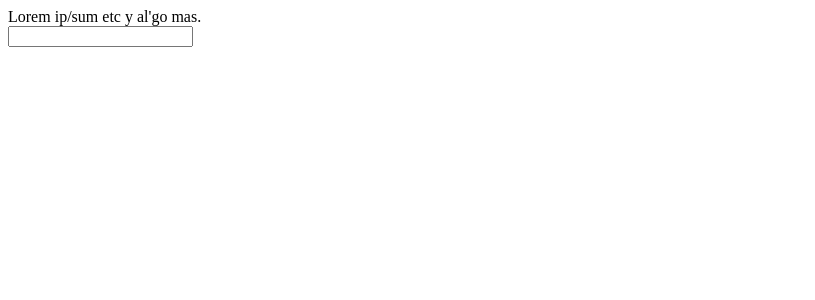
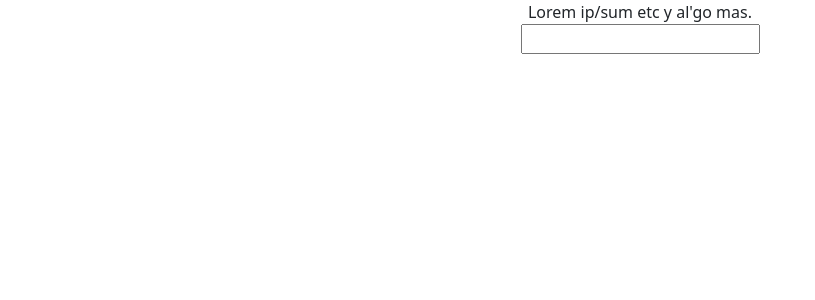
Before and after one commit to standardgalactic/TypeSu, a React (Create React App) app: page / in a window 1280 px wide. Shown: the top 300 px of the page, without its empty margins (0-815 px from the left). Built offline with nearby package versions, Linux system fonts and the light colour scheme.

Commit message:
uncomment bootstrap importer

```diff
--- a/src/css/bootstrap.scss
+++ b/src/css/bootstrap.scss
@@ -34,4 +34,4 @@
 //   xxl: 2000px
 // );
 
-/* @import "node_modules/bootstrap/scss/bootstrap"; */
+@import "node_modules/bootstrap/scss/bootstrap";
```
